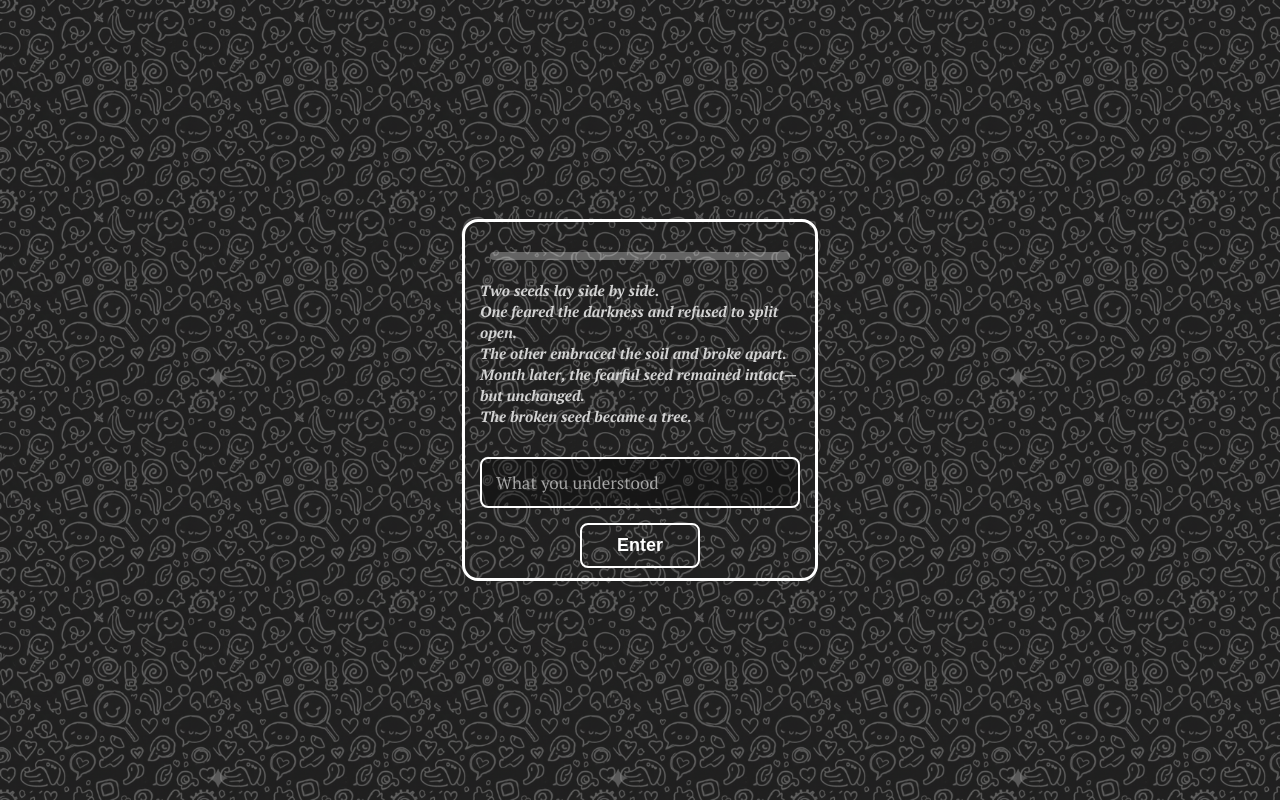
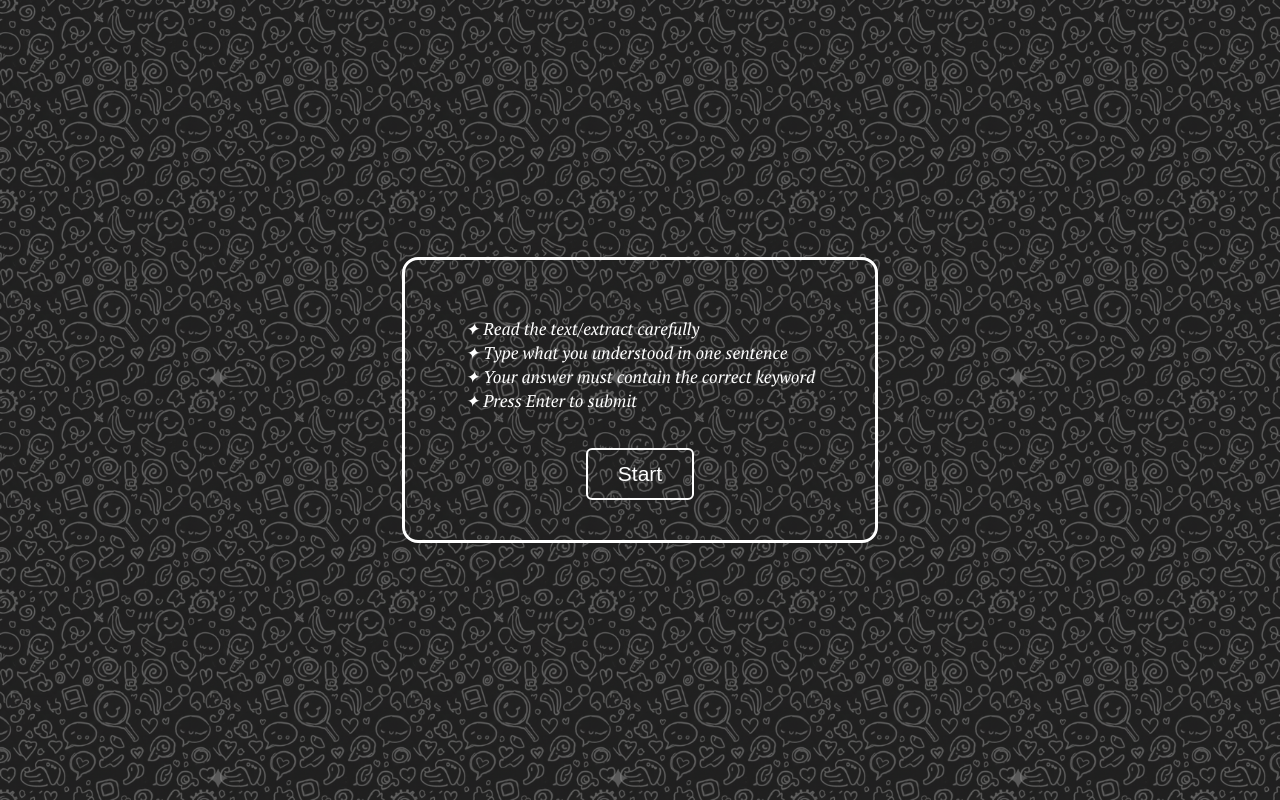
Before and after one commit to ujjwalsharma11/Reflect-LearningApp, a plain HTML site: page index.html in a window 1280 px wide. Both pictures are taken after a click on the button "Start". Drawn offline with Linux system fonts and the light colour scheme.

Commit message:
index.html

```diff
--- a/index.html
+++ b/index.html
@@ -146,14 +146,28 @@
 
     <div class="box">
         <h1 class="bubblegum-sans-regular">Reflect</h1>
-        <button class="btn" onclick="startQuiz()">Start</button>
+        <button class="btn" onclick="showInstructions()">Start</button>
+
+        <p id="instructionText"
+            style="display:none;
+            font-family: 'PT Serif', serif;
+            text-align: left;
+            font-style: italic;
+            font-size: 17px;
+            line-height: 1.4;
+            margin-bottom: 20px;
+            color: white;">
+                ✦ Read the text/extract carefully<br>
+                ✦ Type what you understood in one sentence<br>
+                ✦ Your answer must contain the correct keyword<br>
+                ✦ Press Enter to submit
+         </p>
+
+
+        <button class="btn" id="beginQuizBtn" onclick="startQuiz()" style="display:none; margin-top:15px;">
+            Start
+        </button>
     </div>
-    <!-- <div id="homepage" class="page">
-        <div class="box">
-            <h1 class="title">Reflect</h1>
-            <button onclick="startQuiz()" class="start-btn">Start</button>
-        </div>
-    </div> -->
 
 
     <div id="quizPage" class="box" style="display:none;">
@@ -231,6 +245,21 @@ const questions = [
 let current = 0;
 let score = 0;
 
+function showInstructions() {
+    // Hide the title and start button
+    document.querySelector(".bubblegum-sans-regular").style.display = "none";
+
+    // Hide the first Start button
+    document.querySelector(".btn").style.display = "none";
+
+    // Show instructions
+    document.getElementById("instructionText").style.display = "block";
+
+    // Show Begin Quiz button
+    document.getElementById("beginQuizBtn").style.display = "inline-block";
+}
+
+
 // Start Quiz
 function startQuiz() {
     document.querySelector(".box").style.display = "none";
```
